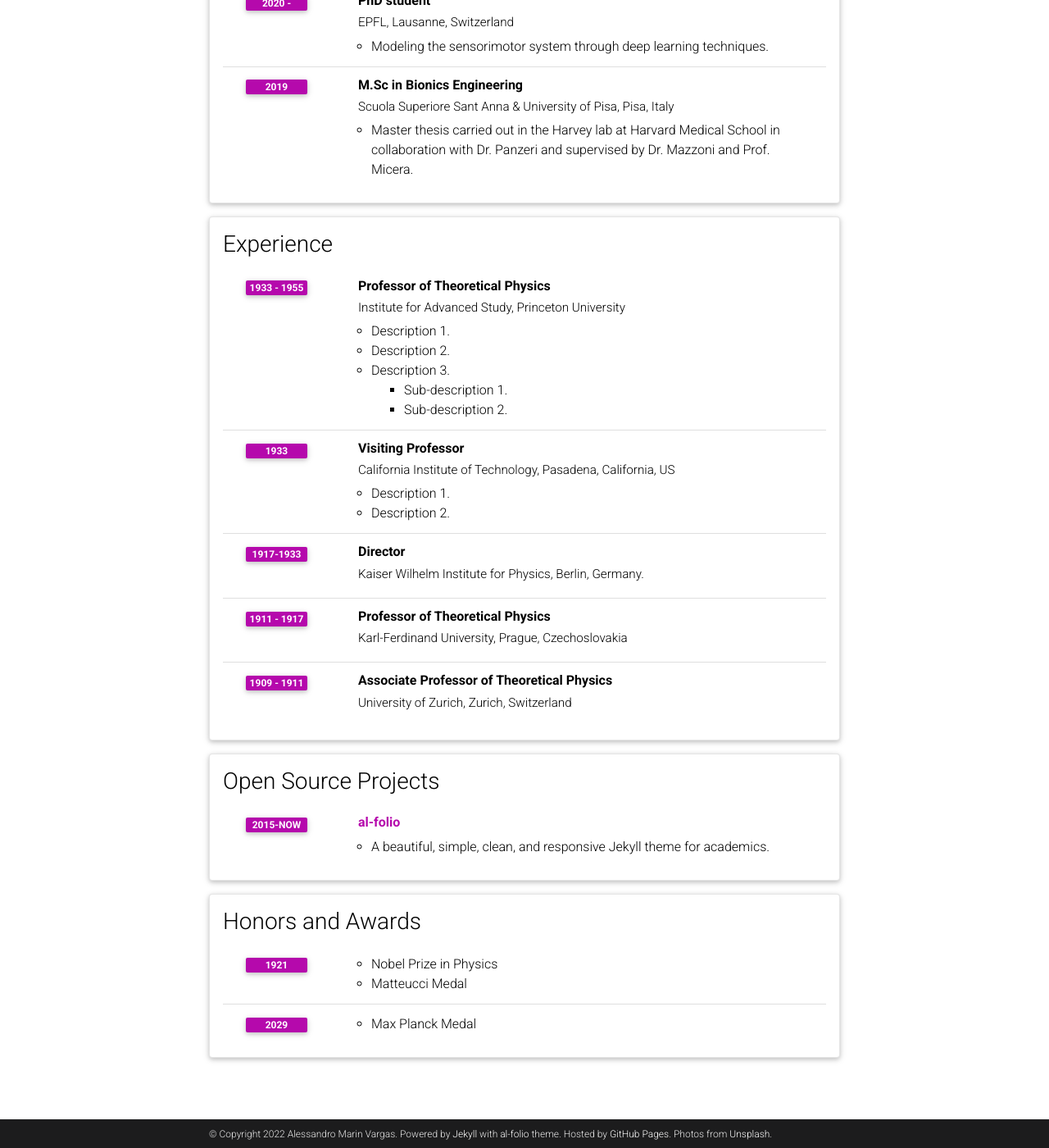
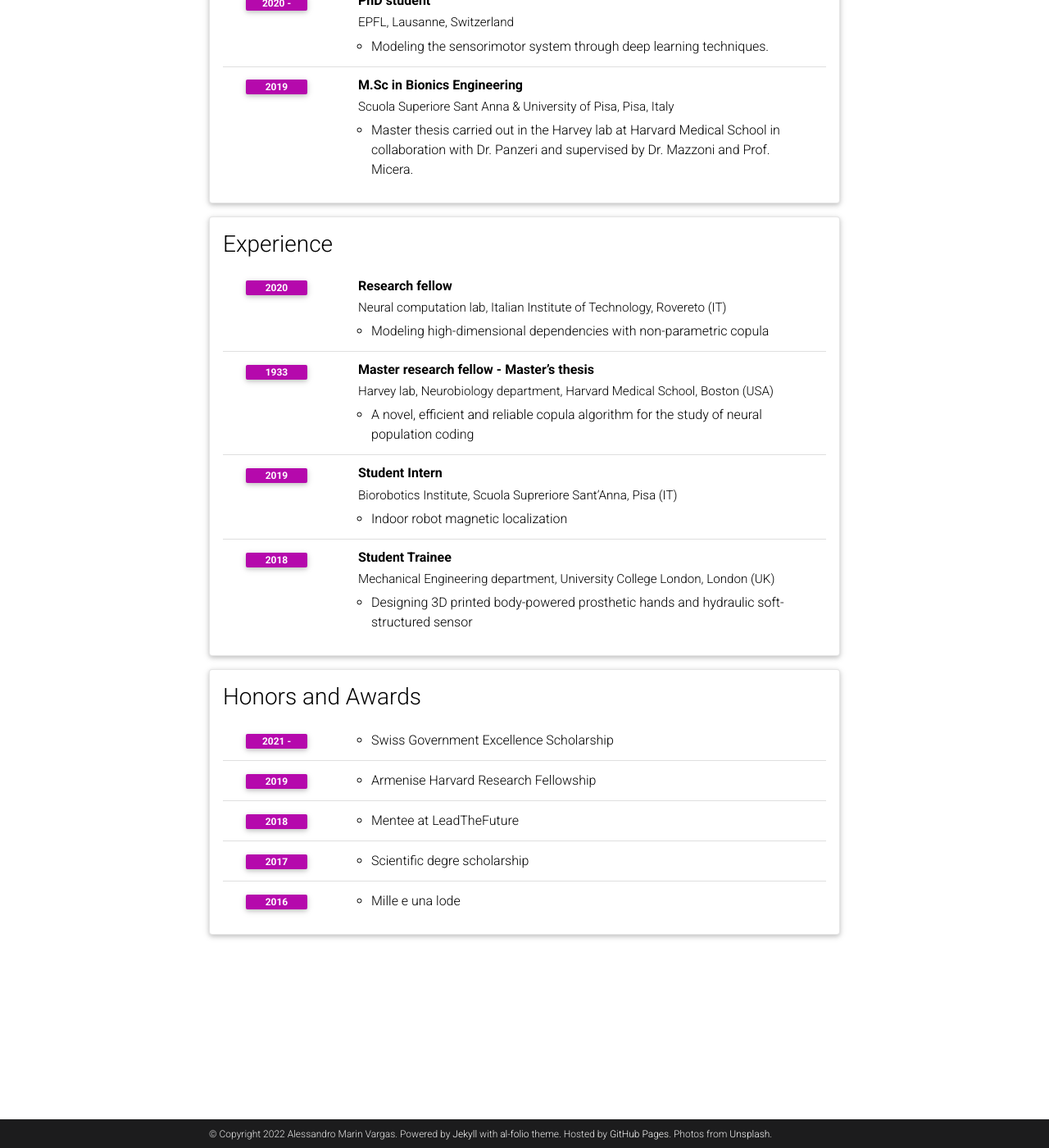
Before and after one commit to vargas95/Alessandro_portfolio1, a Jekyll site: the page built from _pages/cv.md, in a window 1280 px wide and 1400 px high, scrolled down 575 px. Shown: the whole window at 82% size. Built offline with Jekyll 4.4.1, drawn with Linux system fonts in a browser that asks for light colours; comment, search, counter and statistics services are not loaded; a style sheet for code colours, icons or effects is not loaded.

Commit message:
Update cv.yml

```diff
--- a/_data/cv.yml
+++ b/_data/cv.yml
@@ -25,50 +25,45 @@
 - title: Experience
   type: time_table
   contents:
-    - title: Professor of Theoretical Physics
-      institution: Institute for Advanced Study, Princeton University
-      year: 1933 - 1955
+    - title: Research fellow
+      institution: Neural computation lab, Italian Institute of Technology, Rovereto (IT)
+      year: 2020
       description:
-        - Description 1.
-        - Description 2.
-        - title: Description 3.
-          contents:
-            - Sub-description 1.
-            - Sub-description 2.
-    - title: Visiting Professor
-      institution: California Institute of Technology, Pasadena, California, US
+        - Modeling high-dimensional dependencies with non-parametric copula
+
+    - title: Master research fellow - Master’s thesis
+      institution: Harvey lab, Neurobiology department, Harvard Medical School, Boston (USA)
       year: 1933
       description:
-        - Description 1.
-        - Description 2.
+        - A novel, efficient and reliable copula algorithm for the study of neural population coding
 
-    - title: Director
-      institution: Kaiser Wilhelm Institute for Physics, Berlin, Germany.
-      year: 1917-1933
+    - title: Student Intern
+      institution: Biorobotics Institute, Scuola Supreriore Sant’Anna, Pisa (IT)
+      year: 2019
+      description:
+        - Indoor robot magnetic localization
 
-    - title: Professor of Theoretical Physics
-      institution: Karl-Ferdinand University, Prague, Czechoslovakia
-      year: 1911 - 1917
+    - title: Student Trainee
+      institution: Mechanical Engineering department, University College London, London (UK)
+      year: 2018
       description:
-
-    - title: Associate Professor of Theoretical Physics
-      institution: University of Zurich, Zurich, Switzerland
-      year: 1909 - 1911
-
-- title: Open Source Projects
-  type: time_table
-  contents:
-    - title: <a href="https://github.com/alshedivat/al-folio">al-folio</a>
-      year: 2015-now
-      description: A beautiful, simple, clean, and responsive Jekyll theme for academics.
+        - Designing 3D printed body-powered prosthetic hands and hydraulic soft-structured sensor
 
 - title: Honors and Awards
   type: time_table
   contents:
-    - year: 1921
+    - year: 2021 -
       items:
-        - Nobel Prize in Physics
-        - Matteucci Medal
-    - year: 2029
+        - Swiss Government Excellence Scholarship
+    - year: 2019
       items:
-        - Max Planck Medal
+        - Armenise Harvard Research Fellowship
+    - year: 2018
+      items:
+        - Mentee at LeadTheFuture
+    - year: 2017
+      items:
+        - Scientific degre scholarship
+    - year: 2016
+      items:
+        - Mille e una lode
```
